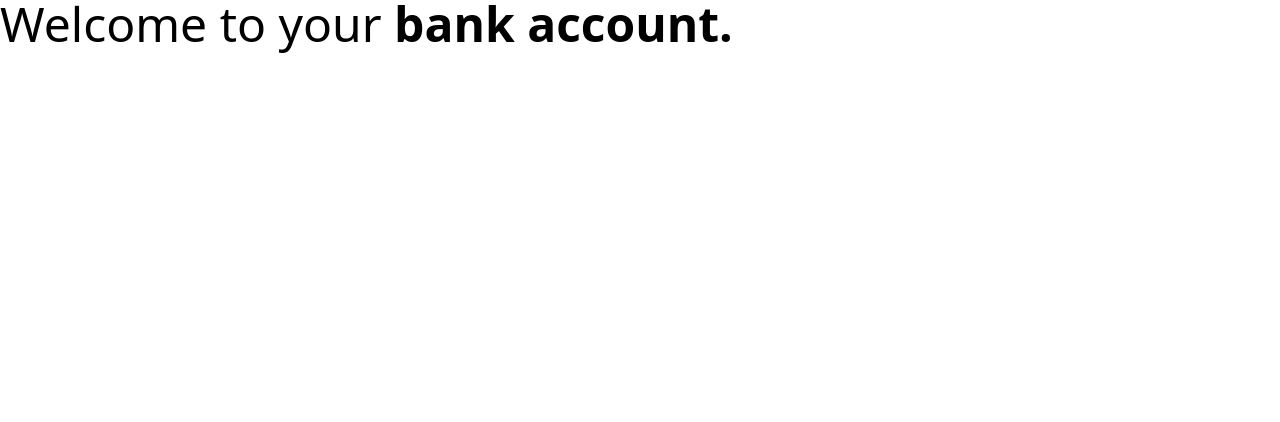
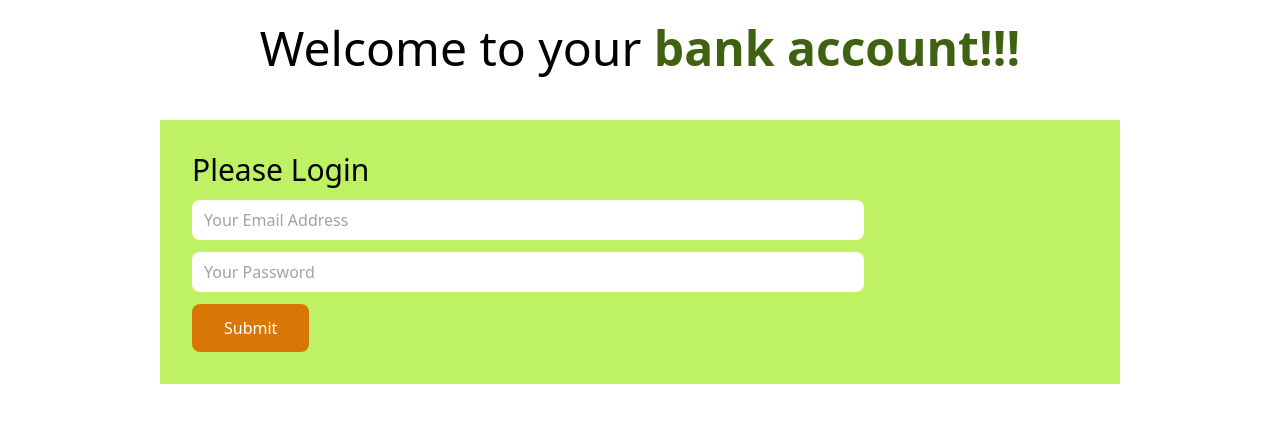
Before and after one commit to Ahana-Nandi-Tultul/PH_Bank_Website, a plain HTML site: page index.html in a window 1280 px wide. Drawn offline with nearby package versions, Linux system fonts and the light colour scheme.

Commit message:
Login Form

```diff
--- a/index.html
+++ b/index.html
@@ -9,6 +9,19 @@
 </head>
 </head>
 <body>
-    <h1 class="text-5xl">Welcome to your <span class="font-semibold">bank account.</span></h1>
+    <header>
+        <h1 class="text-5xl text-center mt-6">Welcome to your
+            <span class="font-semibold text-lime-800">bank account!!!</span></h1>
+    </header>
+    <main>
+        <section class="bg-lime-300 w-9/12 mx-auto mt-12 p-8">
+            <h3 class="text-3xl font-medium mb-3">Please Login</h3>
+            <div>
+                <input class="w-9/12 block mb-3 px-3 py-2 rounded-lg" type="email" placeholder="Your Email Address">
+                <input class="w-9/12 block mb-3 px-3 py-2 rounded-lg" type="password" name="" id="" placeholder="Your Password">
+                <button class="bg-amber-600 hover:bg-sky-700 px-8 py-3 text-white rounded-lg">Submit</button>
+            </div>
+        </section>
+    </main>
 </body>
 </html>
```
